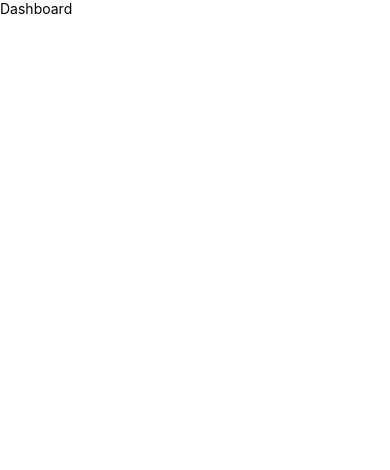
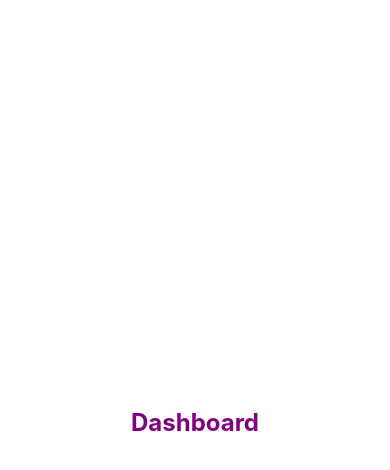
Before and after one commit to marcell0lopes/gofinances, a React Native app: screen / in a window 390 px wide. Shown: the top 470 px of the page. Built offline with nearby package versions, Linux system fonts and the light colour scheme.

Commit message:
add styled components

```diff
--- a/App.tsx
+++ b/App.tsx
@@ -1,5 +1,5 @@
 import React from "react";
-import { Dashboard } from "./src/screens/Dashboard/Dashboard";
+import { Dashboard } from "./src/screens/Dashboard";
 
 export default function App() {
   return <Dashboard />;
--- a/src/screens/Dashboard/Dashboard.tsx
+++ /dev/null
@@ -1,10 +0,0 @@
-import React from "react";
-import { View, Text } from "react-native";
-
-export function Dashboard() {
-  return (
-    <View>
-      <Text>Dashboard</Text>
-    </View>
-  );
-}
--- /dev/null
+++ b/src/screens/Dashboard/index.tsx
@@ -0,0 +1,10 @@
+import React from "react";
+import { Container, Title } from "./styles";
+
+export function Dashboard() {
+  return (
+    <Container>
+      <Title>Dashboard</Title>
+    </Container>
+  );
+}
--- a/src/screens/Dashboard/styles.ts
+++ b/src/screens/Dashboard/styles.ts
@@ -0,0 +1,13 @@
+import styled from "styled-components/native";
+
+export const Container = styled.View`
+  flex: 1;
+  align-items: center;
+  justify-content: center;
+`;
+
+export const Title = styled.Text`
+  font-size: 24px;
+  font-weight: bold;
+  color: purple;
+`;
```
Also changed, not shown: package.json (+5 -2 lines), 1 other file (tests, documents, lock files or other folders).
